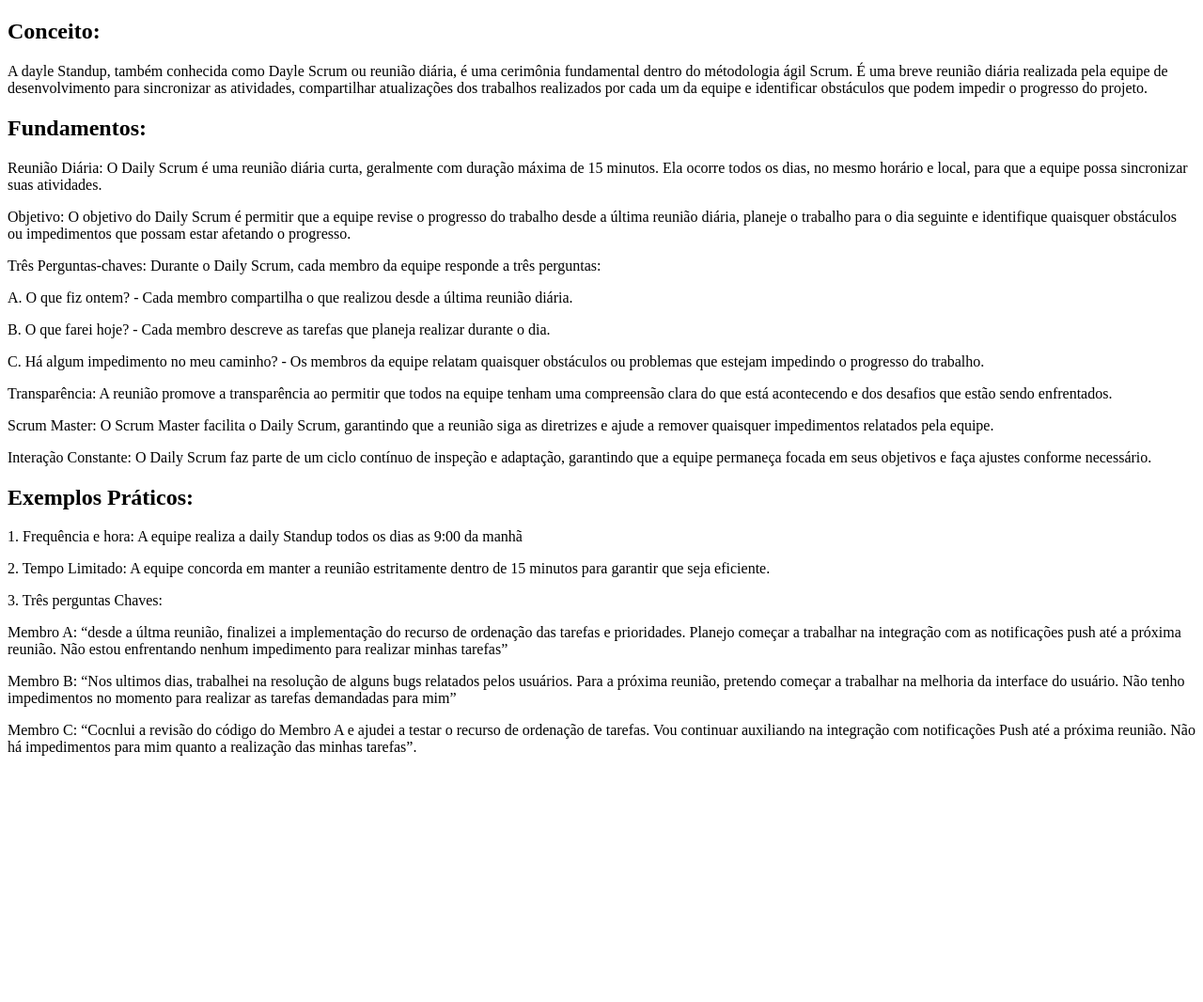
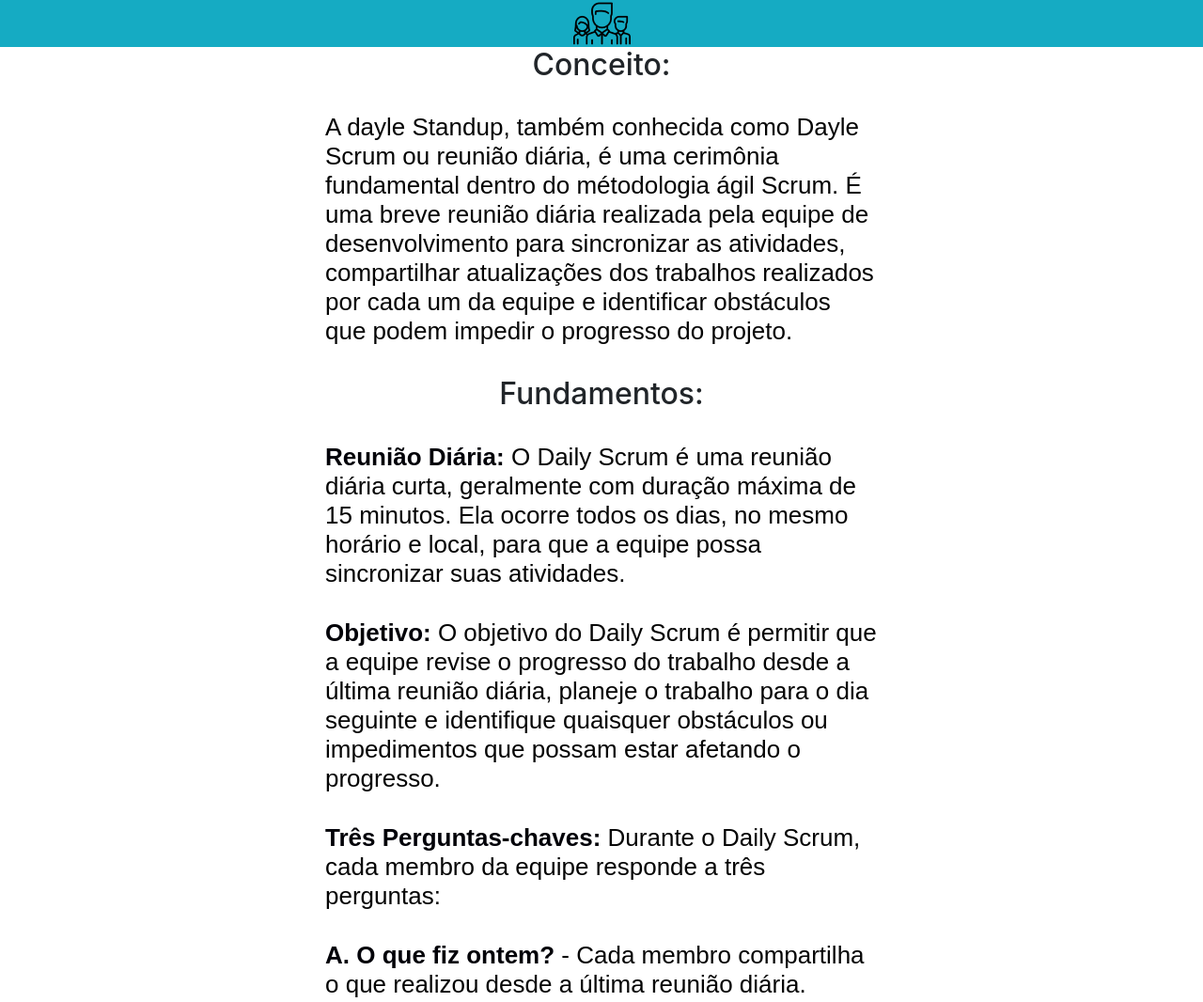
Before and after one commit to Ctrl-Shift-Dev/Plataforma-SCRUM, a plain HTML site: page src/templates/DayleScrum.html in a window 1280 px wide. Shown: the top 1066 px of the page at 94% size. Before the commit the page ends 820 px from the top, so only its background shows below. Drawn offline with nearby package versions, Linux system fonts and the light colour scheme.

Commit message:
atualização css conteudo modulo 3

```diff
--- a/src/static/css/style.css
+++ b/src/static/css/style.css
@@ -1,3 +1,18 @@
+p {
+    color: #040404;
+
+    font-family: Arial;
+    font-size: 26px;
+    font-style: normal;
+    font-weight: 400;
+    line-height: normal;
+    margin: 32px 346px 32px 346px;
+
+}
+.subtitulo {
+    text-align: center;
+
+}
 .titulo {
     color: #000;
     text-align: center;
--- a/src/templates/DayleScrum.html
+++ b/src/templates/DayleScrum.html
@@ -4,10 +4,20 @@
     <meta charset="UTF-8">
     <meta name="viewport" content="width=device-width, initial-scale=1.0">
     <title>Sprint Dayle Scrum</title>
+    <link rel="stylesheet" href="https://stackpath.bootstrapcdn.com/bootstrap/4.1.3/css/bootstrap.min.css"
+        integrity="sha384-MCw98/SFnGE8fJT3GXwEOngsV7Zt27NXFoaoApmYm81iuXoPkFOJwJ8ERdknLPMO" crossorigin="anonymous">
+    <link rel="stylesheet" href="../static/css/normalize.css">
+    <link rel="stylesheet" href="../static/css/style.css">
 </head>
+
 <body>
+    <header>
+        <a href="home.html">
+            <img src="../static/img/logo.png" alt="">
+        </a>
+    </header>
 
-    <h2>Conceito:</h2>
+    <h2 class="subtitulo">Conceito:</h2>
 
     <p>A dayle Standup, também conhecida como Dayle Scrum ou reunião diária, é uma cerimônia
     fundamental dentro do métodologia ágil Scrum. É uma breve reunião diária realizada pela
@@ -15,53 +25,53 @@
     trabalhos realizados por cada um da equipe e identificar obstáculos que podem impedir o
     progresso do projeto.</p>
 
-    <h2>Fundamentos:</h2>
+    <h2 class="subtitulo">Fundamentos:</h2>
 
-    <p>Reunião Diária: O Daily Scrum é uma reunião diária curta, geralmente com duração máxima
+    <p><span style="color:rgb(0, 0, 8);font-weight:bold;">Reunião Diária: </span> O Daily Scrum é uma reunião diária curta, geralmente com duração máxima
     de 15 minutos. Ela ocorre todos os dias, no mesmo horário e local, para que a equipe possa
     sincronizar suas atividades.</p>
 
-    <p>Objetivo: O objetivo do Daily Scrum é permitir que a equipe revise o progresso do trabalho
+    <p><span style="color:rgb(0, 0, 8);font-weight:bold;">Objetivo:</span> O objetivo do Daily Scrum é permitir que a equipe revise o progresso do trabalho
     desde a última reunião diária, planeje o trabalho para o dia seguinte e identifique quaisquer
     obstáculos ou impedimentos que possam estar afetando o progresso.</p>
 
-    <p>Três Perguntas-chaves: Durante o Daily Scrum, cada membro da equipe responde a três
+    <p><span style="color:rgb(0, 0, 8);font-weight:bold;">Três Perguntas-chaves:</span> Durante o Daily Scrum, cada membro da equipe responde a três
     perguntas:</p>
 
-    <p>A. O que fiz ontem? - Cada membro compartilha o que realizou desde a última reunião diária.</p>
+    <p><span style="color:rgb(0, 0, 8);font-weight:bold;">A. O que fiz ontem?</span> - Cada membro compartilha o que realizou desde a última reunião diária.</p>
 
-    <p>B. O que farei hoje? - Cada membro descreve as tarefas que planeja realizar durante o dia.</p>
+    <p><span style="color:rgb(0, 0, 8);font-weight:bold;">B. O que farei hoje?</span> - Cada membro descreve as tarefas que planeja realizar durante o dia.</p>
 
-    <p>C. Há algum impedimento no meu caminho? - Os membros da equipe relatam quaisquer
+    <p><span style="color:rgb(0, 0, 8);font-weight:bold;">C. Há algum impedimento no meu caminho?</span> - Os membros da equipe relatam quaisquer
     obstáculos ou problemas que estejam impedindo o progresso do trabalho.</p>
 
-    <p>Transparência: A reunião promove a transparência ao permitir que todos na equipe tenham
+    <p><span style="color:rgb(0, 0, 8);font-weight:bold;">Transparência:</span> A reunião promove a transparência ao permitir que todos na equipe tenham
     uma compreensão clara do que está acontecendo e dos desafios que estão sendo enfrentados.</p>
 
-    <p> Scrum Master: O Scrum Master facilita o Daily Scrum, garantindo que a reunião siga as
+    <p><span style="color:rgb(0, 0, 8);font-weight:bold;">Scrum Master:</span> O Scrum Master facilita o Daily Scrum, garantindo que a reunião siga as
     diretrizes e ajude a remover quaisquer impedimentos relatados pela equipe.</p>
 
-    <p>Interação Constante: O Daily Scrum faz parte de um ciclo contínuo de inspeção e adaptação,
+    <p><span style="color:rgb(0, 0, 8);font-weight:bold;">Interação Constante:</span> O Daily Scrum faz parte de um ciclo contínuo de inspeção e adaptação,
     garantindo que a equipe permaneça focada em seus objetivos e faça ajustes conforme necessário.</p>
 
-    <h2>Exemplos Práticos:</h2>
+    <h2 class="subtitulo">Exemplos Práticos:</h2>
 
-    <p>1. Frequência e hora: A equipe realiza a daily Standup todos os dias as 9:00 da manhã</p>
-    <p>2. Tempo Limitado: A equipe concorda em manter a reunião estritamente dentro de 15
+    <p><span style="color:rgb(0, 0, 8);font-weight:bold;">1. Frequência e hora:</span> A equipe realiza a daily Standup todos os dias as 9:00 da manhã</p>
+    <p><span style="color:rgb(0, 0, 8);font-weight:bold;">2. Tempo Limitado:</span> A equipe concorda em manter a reunião estritamente dentro de 15
     minutos para garantir que seja eficiente.</p>
-    <p>3. Três perguntas Chaves:</p>
+    <p><span style="color:rgb(0, 0, 8);font-weight:bold;">3. Três Perguntas Chaves:</span></p>
 
-    <p>Membro A: “desde a últma reunião, finalizei a implementação do recurso de
+    <p><span style="color:rgb(0, 0, 8);font-weight:bold;">Membro A: </span> “desde a últma reunião, finalizei a implementação do recurso de
     ordenação das tarefas e prioridades. Planejo começar a trabalhar na integração
     com as notificações push até a próxima reunião. Não estou enfrentando nenhum
     impedimento para realizar minhas tarefas”</p>
 
-    <p>Membro B: “Nos ultimos dias, trabalhei na resolução de alguns bugs relatados
+    <p><span style="color:rgb(0, 0, 8);font-weight:bold;">Membro B:</span> “Nos ultimos dias, trabalhei na resolução de alguns bugs relatados
     pelos usuários. Para a próxima reunião, pretendo começar a trabalhar na melhoria
     da interface do usuário. Não tenho impedimentos no momento para realizar as
     tarefas demandadas para mim”</p>
 
-    <p>Membro C: “Cocnlui a revisão do código do Membro A e ajudei a testar o recurso
+    <p><span style="color:rgb(0, 0, 8);font-weight:bold;">Membro C:</span> “Conclui a revisão do código do Membro A e ajudei a testar o recurso
     de ordenação de tarefas. Vou continuar auxiliando na integração com notificações
     Push até a próxima reunião. Não há impedimentos para mim quanto a realização
     das minhas tarefas”.</p>
```
Also changed, not shown: src/templates/Retrospective.html (+20 -10 lines), src/templates/SprintPlanning.html (+21 -11 lines), src/templates/SprintReview.html (+25 -11 lines).
